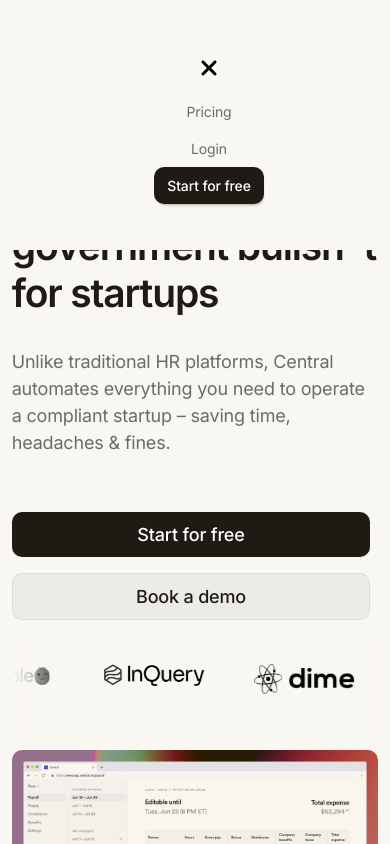
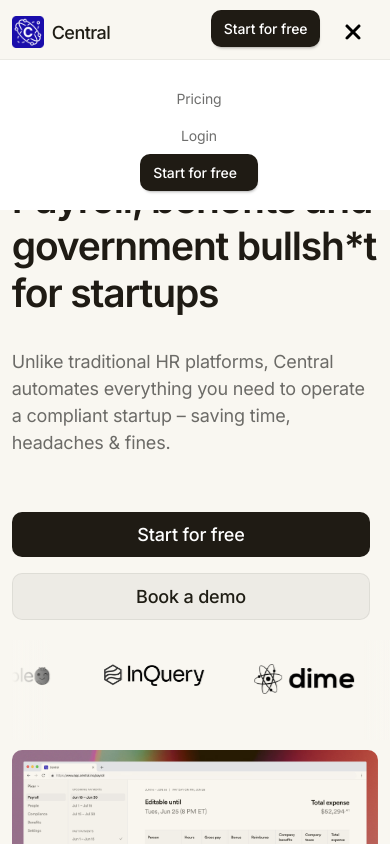
Before and after one commit to samthewebguy/centralhq-website-clone, a plain HTML site: page index.html in a window 390 px wide. Both pictures are taken after a click on the link 353 px from the left and 33 px from the top of the page. Shown: the top 844 px of the page. Drawn offline with Linux system fonts and the light colour scheme.

Commit message:
I work on the mobile nav

```diff
--- a/central.css
+++ b/central.css
@@ -107,7 +107,40 @@ a svg{
     height: 24px;
 }
 
-.mobile-hamburger{
+
+.mobileNav{
+    position: fixed;
+    top: 60px;
+    right: 0;
+    width: 250px;
+    height: 100vh;
+    padding: 16px;
+    background-color: #fff;
+    color: #000;
+    display: none;
+    align-items: flex-start;
+    justify-content: center;
+    z-index: 1;
+}
+
+.mobileNav .nav-items-menu{
+    display: flex;
+    flex-direction: column;
+    align-items: center;
+}
+
+.mobileNav .nav-items-menu .start-button{
+    width: 100%;
+}
+
+.start-button{
+    height: fit-content;
+}
+
+.mobileHamburger{
+    display: none;
+}
+.MobileNavCloseIcon{
     display: none;
 }
 
@@ -877,47 +910,24 @@ a svg{
 
 /* Mobile Menu */
 
-.mobileMenu{
-    position: fixed;
-    top: 0;
-    right: 0;
-    padding-left: 20px;
-    height: 250px;
-    width: 250px;
-    z-index: 999;
-    background-color: #f9f7f1;
-    display: none;
-    flex-direction: column;
-    align-items: center;
-    justify-content: center;
-}
-
-.mobileMenu .nav-items-menu{
-    display: flex;
-    flex-direction: column;
-    align-items: center;
-}
-
 @media (max-width: 800px) {
 
-    body{
-        overflow-x: hidden;
+    .start-button {
+        height: fit-content;
     }
 
-    .mobileMenu{
-        width: 100%;
+    .mobileHamburger{
+        display: block;
     }
 
     .hideOnMobile{
         display: none;
     }
 
-    .mobile-hamburger{
-        display: block;
-    }
-
-    .start-button {
-        height: fit-content;
+    .mobileNav{
+        width: 100%;
+        height: 150px;
+        align-items: center;
     }
 
     .header{
--- a/central.js
+++ b/central.js
@@ -1,9 +1,17 @@
-function showMobileMenu() {
-    const mobileMenu = document.querySelector ('.mobileMenu')
-    mobileMenu.style.display = ('flex')
+function showMobileNav(){
+    const mobileNav = document.querySelector('.mobileNav');
+    mobileNav.style.display=('flex');
+    const MobileNavCloseIcon = document.querySelector('.MobileNavCloseIcon')
+    MobileNavCloseIcon.style.display=('flex')
+    const mobileHamburger = document.querySelector('.mobileHamburger')
+    mobileHamburger.style.display=('none')
 }
 
-function hideMobileMenu() {
-    const mobileMenu = document.querySelector ('.mobileMenu')
-    mobileMenu.style.display = ('none')
+function hideMobileNav(){
+    const mobileNav = document.querySelector('.mobileNav');
+    mobileNav.style.display=('none')
+    const mobileHamburger = document.querySelector('.mobileHamburger')
+    mobileHamburger.style.display=('flex')
+    const MobileNavCloseIcon = document.querySelector('.MobileNavCloseIcon')
+    MobileNavCloseIcon.style.display=('none')
 }
--- a/index.html
+++ b/index.html
@@ -15,10 +15,9 @@
     <!--Header-->
 
     <header class="header">
-        <nav class="mobileMenu">
+        <nav class="mobileNav">
             <div class=nav-items-menu>
-                <a onclick="hideMobileMenu()" href="#"><svg xmlns="http://www.w3.org/2000/svg" viewBox="0 0 384 512"><!--!Font Awesome Free 6.7.2 by @fontawesome - https://fontawesome.com License - https://fontawesome.com/license/free Copyright 2024 Fonticons, Inc.--><path d="M342.6 150.6c12.5-12.5 12.5-32.8 0-45.3s-32.8-12.5-45.3 0L192 210.7 86.6 105.4c-12.5-12.5-32.8-12.5-45.3 0s-12.5 32.8 0 45.3L146.7 256 41.4 361.4c-12.5 12.5-12.5 32.8 0 45.3s32.8 12.5 45.3 0L192 301.3 297.4 406.6c12.5 12.5 32.8 12.5 45.3 0s12.5-32.8 0-45.3L237.3 256 342.6 150.6z"/></svg></a>
-                <a href="https://centralhq.com/pricing">Pricing</a>
+                <a href="#">Pricing</a>
                 <a href="https://app.central.inc/login" target="_blank">Login</a>
                 <a class="start-button" href="https://tally.so/r/w47r6Y">Start for free</a>
             </div>
@@ -31,10 +30,11 @@
                 </div>
             </a>
             <div class=nav-items-menu>
-                <a class="hideOnMobile" href="https://centralhq.com/pricing">Pricing</a>
+                <a class="hideOnMobile" href="#">Pricing</a>
                 <a class="hideOnMobile" href="https://app.central.inc/login" target="_blank">Login</a>
                 <a class="start-button" href="https://tally.so/r/w47r6Y">Start for free</a>
-                <a class="mobile-hamburger" onclick="showMobileMenu()" href="#"><svg xmlns="http://www.w3.org/2000/svg" viewBox="0 0 448 512"><!--!Font Awesome Free 6.7.2 by @fontawesome - https://fontawesome.com License - https://fontawesome.com/license/free Copyright 2024 Fonticons, Inc.--><path d="M0 96C0 78.3 14.3 64 32 64l384 0c17.7 0 32 14.3 32 32s-14.3 32-32 32L32 128C14.3 128 0 113.7 0 96zM0 256c0-17.7 14.3-32 32-32l384 0c17.7 0 32 14.3 32 32s-14.3 32-32 32L32 288c-17.7 0-32-14.3-32-32zM448 416c0 17.7-14.3 32-32 32L32 448c-17.7 0-32-14.3-32-32s14.3-32 32-32l384 0c17.7 0 32 14.3 32 32z"/></svg></a>
+                <a onclick="showMobileNav()" class="mobileHamburger" href="#"><svg xmlns="http://www.w3.org/2000/svg" viewBox="0 0 448 512"><!--!Font Awesome Free 6.7.2 by @fontawesome - https://fontawesome.com License - https://fontawesome.com/license/free Copyright 2024 Fonticons, Inc.--><path d="M0 96C0 78.3 14.3 64 32 64l384 0c17.7 0 32 14.3 32 32s-14.3 32-32 32L32 128C14.3 128 0 113.7 0 96zM0 256c0-17.7 14.3-32 32-32l384 0c17.7 0 32 14.3 32 32s-14.3 32-32 32L32 288c-17.7 0-32-14.3-32-32zM448 416c0 17.7-14.3 32-32 32L32 448c-17.7 0-32-14.3-32-32s14.3-32 32-32l384 0c17.7 0 32 14.3 32 32z"/></svg></a>
+                <a onclick="hideMobileNav()" class="MobileNavCloseIcon" href="#"><svg xmlns="http://www.w3.org/2000/svg" viewBox="0 0 384 512"><!--!Font Awesome Free 6.7.2 by @fontawesome - https://fontawesome.com License - https://fontawesome.com/license/free Copyright 2024 Fonticons, Inc.--><path d="M342.6 150.6c12.5-12.5 12.5-32.8 0-45.3s-32.8-12.5-45.3 0L192 210.7 86.6 105.4c-12.5-12.5-32.8-12.5-45.3 0s-12.5 32.8 0 45.3L146.7 256 41.4 361.4c-12.5 12.5-12.5 32.8 0 45.3s32.8 12.5 45.3 0L192 301.3 297.4 406.6c12.5 12.5 32.8 12.5 45.3 0s12.5-32.8 0-45.3L237.3 256 342.6 150.6z"/></svg></a>
             </div>
         </nav>
     </header>
```
